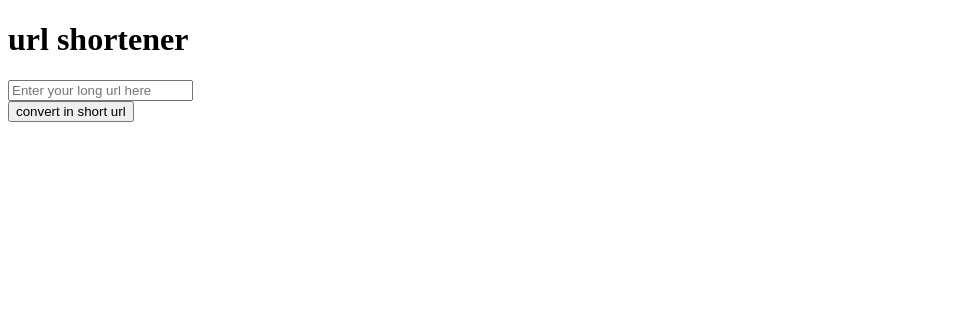
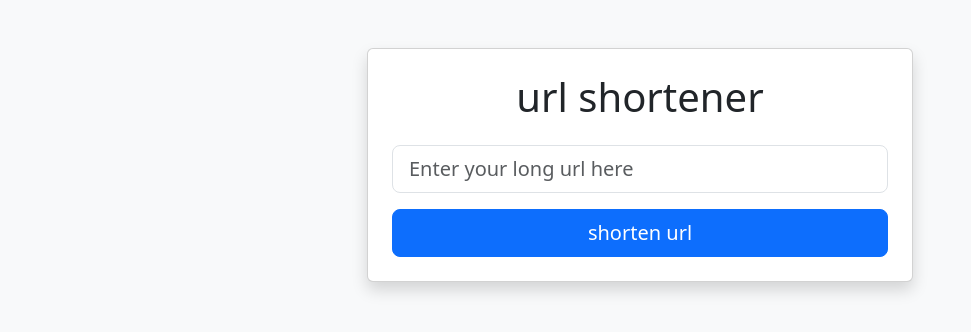
Before and after one commit to IvanPrudey/url_shortener, a Flask app: page / in a window 1280 px wide. Shown: the top 332 px of the page, without its empty margins (0-971 px from the left). Run offline with Flask 3, Linux system fonts and the light colour scheme.

Commit message:
correct_start_page_with_bootsrtap

```diff
--- a/templates/index.html
+++ b/templates/index.html
@@ -1,22 +1,43 @@
 <!DOCTYPE html>
-<html>
+<html lang="en">
 <head>
+    <meta charset="UTF-8">
+    <meta name="viewport" content="width=device-width, initial-scale=1.0">
     <title>url shortener</title>
+
+    <link href="https://cdn.jsdelivr.net/npm/bootstrap@5.3.0/dist/css/bootstrap.min.css" rel="stylesheet">
 </head>
-<body>
-    <h1>url shortener</h1>
+<body class="bg-light">
+    <div class="container mt-5">
+        <div class="row justify-content-center">
+            <div class="col-md-6">
+                <div class="card shadow">
+                    <div class="card-body p-4">
+                        <h1 class="card-title text-center mb-4">url shortener</h1>
                         {% with messages = get_flashed_messages(with_categories=true) %}
                             {% if messages %}
                                 {% for category, message in messages %}
-                <div class="alert {{ category }}">{{ message }}</div>
+                                    <div class="alert alert-{{ category }} mb-3">
+                                        {{ message }}
+                                    </div>
                                 {% endfor %}
                             {% endif %}
                         {% endwith %}
                         <form action="/shorten" method="post">
-        <div class="form-group">
-            <input type="url" name="url" placeholder="Enter your long url here" required>
+                            <div class="mb-3">
+                                <input type="url" name="url" class="form-control form-control-lg"
+                                       placeholder="Enter your long url here" required>
                             </div>
-        <button type="submit">convert in short url</button>
+                            <button type="submit" class="btn btn-primary btn-lg w-100">
+                                shorten url
+                            </button>
                         </form>
+                    </div>
+                </div>
+            </div>
+        </div>
+    </div>
+
+    <script src="https://cdn.jsdelivr.net/npm/bootstrap@5.3.0/dist/js/bootstrap.bundle.min.js"></script>
 </body>
 </html>
```
Lines whose indentation alone changed are shown as unchanged.
